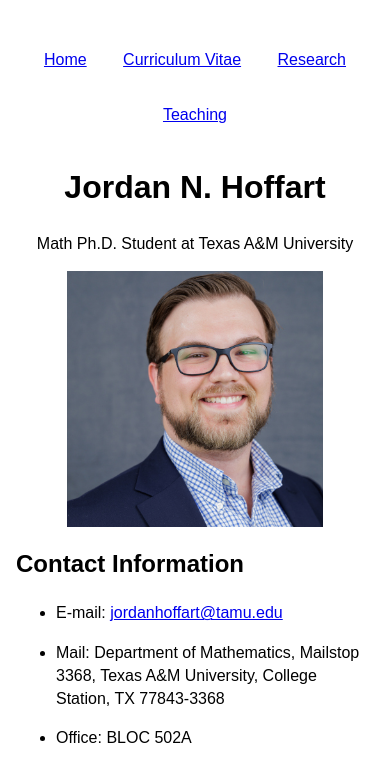
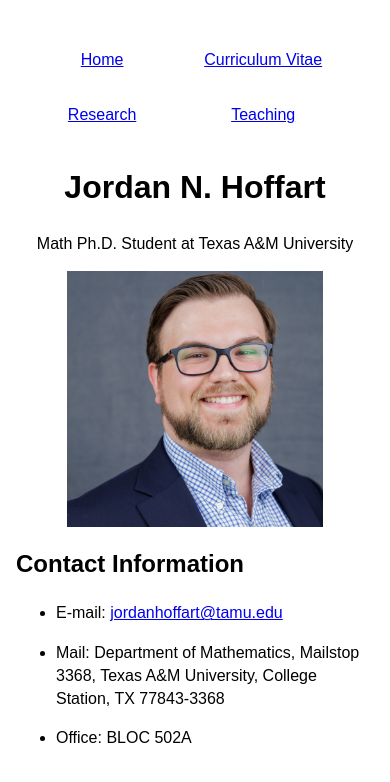
Before and after one commit to jordanhoffart/jordanhoffart.github.io, a plain HTML site: page index.html in a window 390 px wide. Drawn offline with Linux system fonts and the light colour scheme.

Commit message:
improve margins on li and nav, improve nav on mobile

```diff
--- a/style.css
+++ b/style.css
@@ -20,18 +20,36 @@ img {
 }
 
 li {
-  margin: 1em 0%;
+  margin-bottom: 1em;
+  margin-top: 1em;
 }
 
 header nav ul li {
-  display: inline-block;
-  margin: 1em;
-}
-
-nav ul {
-  list-style-type: none;
+  margin-bottom: 1em;
+  margin-left: 1em;
+  margin-right: 1em;
+  margin-top: 1em;
 }
 
 header nav ul {
+  list-style-type: none;
+  display: flex;
+  justify-content: space-evenly;
+  align-content: space-evenly;
+  max-block-size: 24%;
+  flex-wrap: no-wrap;
   padding: 0;
 }
+
+@media (max-width: 400px) {
+  header nav ul {
+    list-style-type: none;
+    display: grid;
+    grid-template-rows: auto auto;
+    grid-template-columns: auto auto;
+    justify-content: space-evenly;
+    align-content: space-evenly;
+    max-block-size: 24%;
+    padding: 0;
+  }
+}
```
